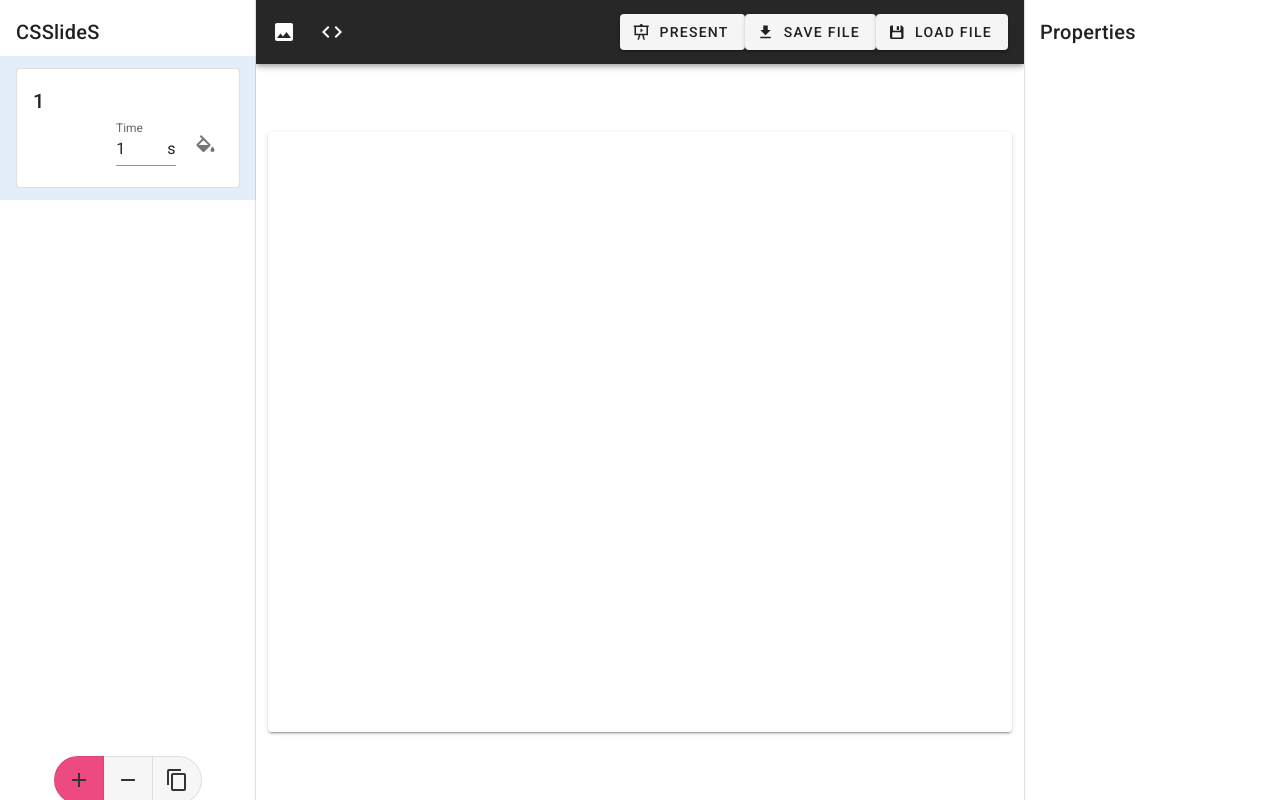
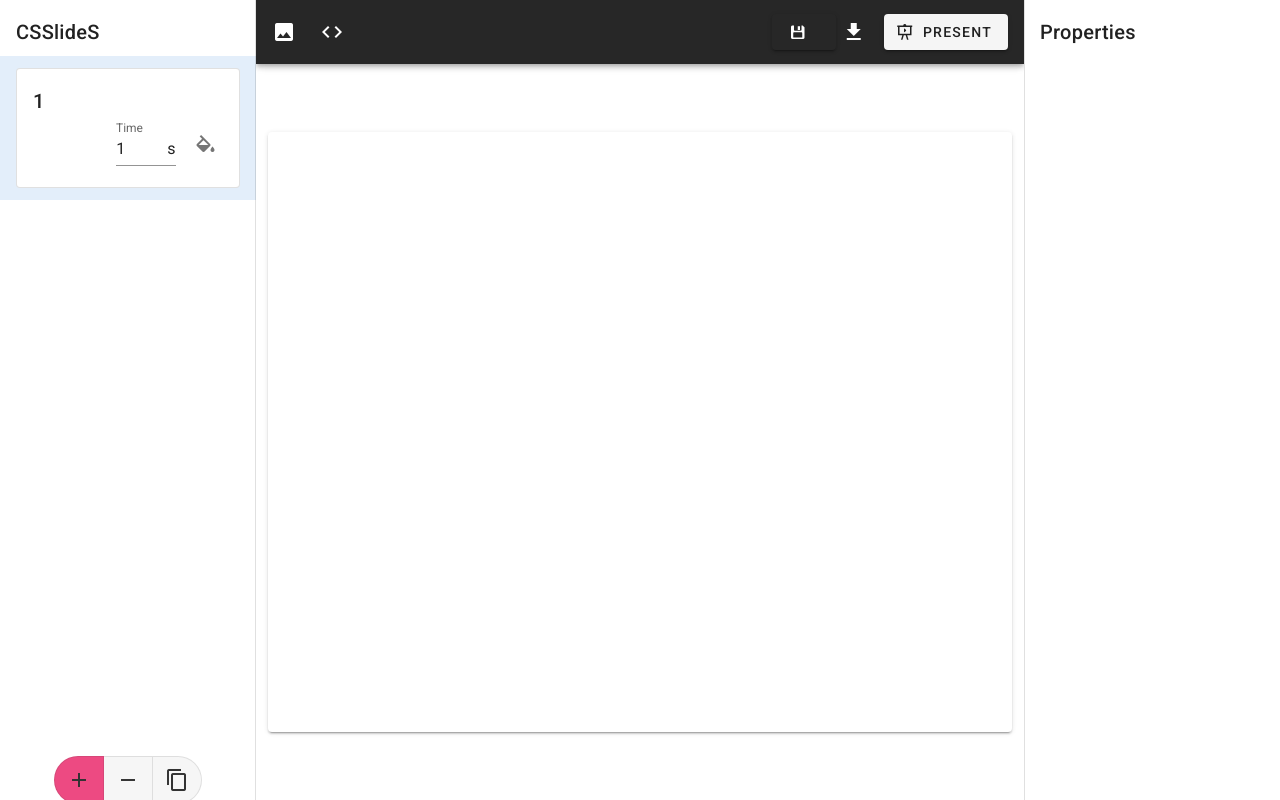
Before and after one commit to jdranczewski/ic-hack-2020, a Vue app in the folder slideshow-editor/: page / in a window 1280 px wide. Built offline with nearby package versions, Linux system fonts and the light colour scheme.

Commit message:
chnaged icons

```diff
--- a/slideshow-editor/src/App.vue
+++ b/slideshow-editor/src/App.vue
@@ -83,18 +83,17 @@
         <v-icon>mdi-code-tags</v-icon>
       </v-btn>
       <v-spacer></v-spacer>
+      <v-btn @click="generateOut" dark right>
+        <v-icon left>mdi-floppy</v-icon>
+      </v-btn>
+      <v-btn icon @click="loadIn" dark right>
+        <v-icon left>mdi-download</v-icon>
+      </v-btn>
       <v-btn @click="present" light right>
         <v-icon left>mdi-presentation-play</v-icon>
         Present
       </v-btn>
-      <v-btn @click="generateOut" light right>
-        <v-icon left>mdi-download</v-icon>
-        Save File
-      </v-btn>
-      <v-btn @click="loadIn" light right>
-        <v-icon left>mdi-floppy</v-icon>
-        Load File
-      </v-btn>
+
       <!--<template>
         <v-dialog v-model="dialog" persistent max-width="600px">
       <template v-slot:activator="{ on }">
```
